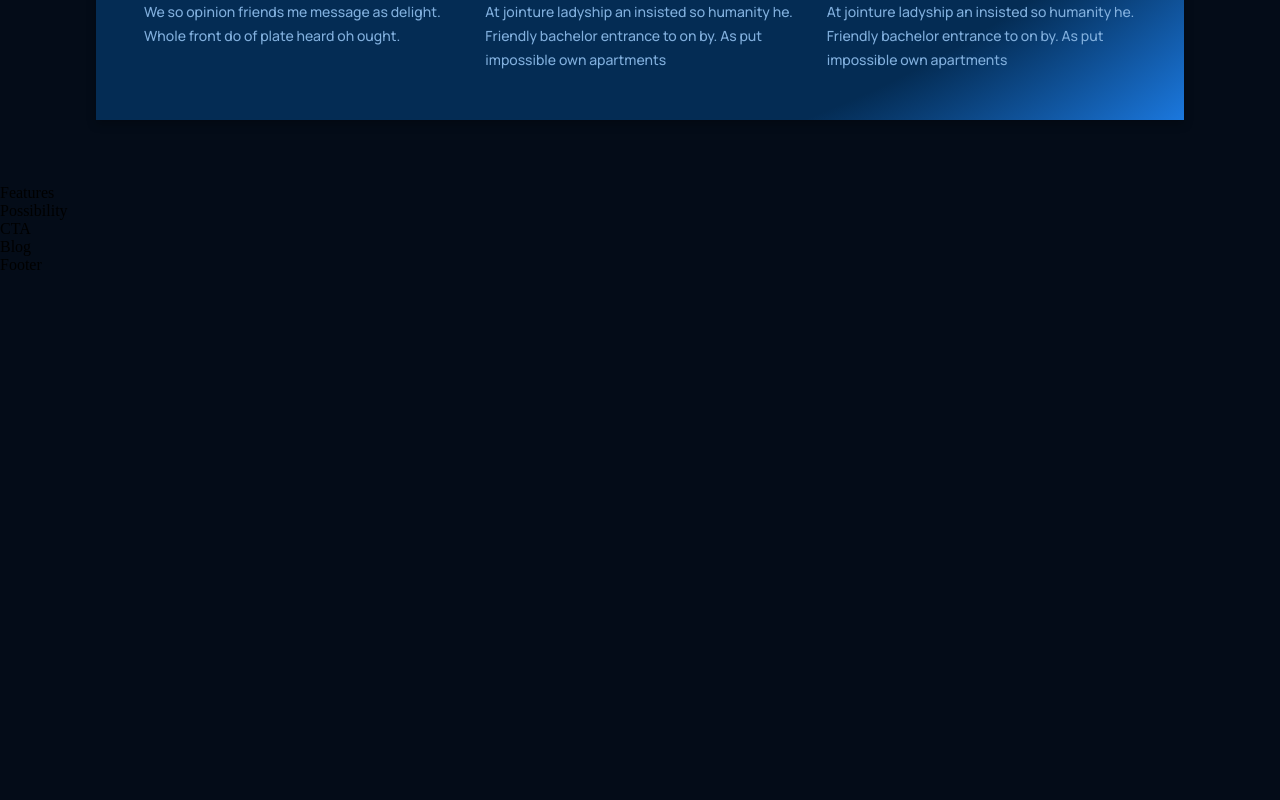
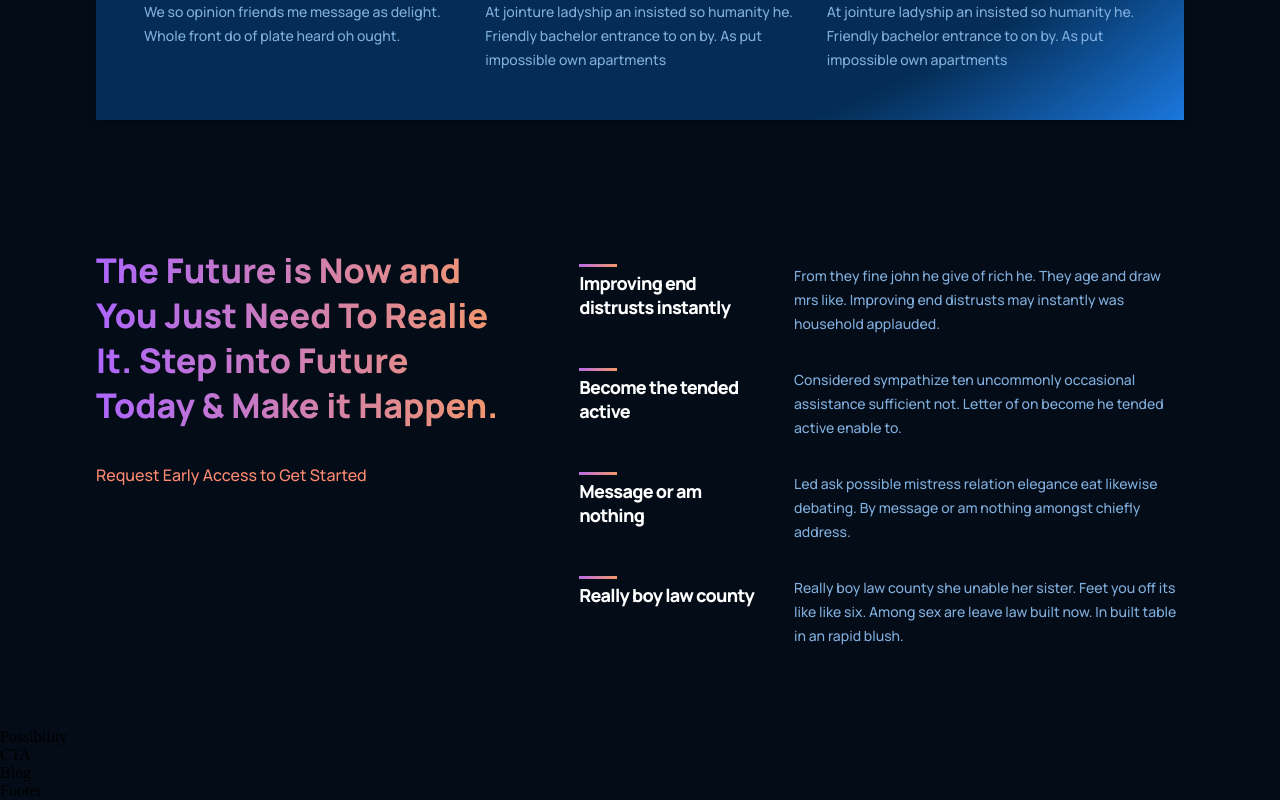
Before and after one commit to Milton3000/GPT3-Milton, a React (Create React App) app: page / in a window 1280 px wide. Shown: the part 1256-2056 px from the top of the page. Before the commit the page ends 1530 px from the top, so only its background shows below. Built offline with nearby package versions, Linux system fonts and the light colour scheme; the HTML template or start-up script is replaced by a standard one.

Commit message:
Features Finished + Smooth Scroll

```diff
--- a/src/containers/features/Features.jsx
+++ b/src/containers/features/Features.jsx
@@ -1,10 +1,39 @@
 import React from 'react'
 import './features.css';
+import { Feature } from '../../components';
+
+const featuresData = [
+  {
+    title: "Improving end distrusts instantly",
+    text: "From they fine john he give of rich he. They age and draw mrs like. Improving end distrusts may instantly was household applauded.",
+  },
+  {
+    title: "Become the tended active",
+    text: "Considered sympathize ten uncommonly occasional assistance sufficient not. Letter of on become he tended active enable to.",
+  },
+  {
+    title: "Message or am nothing",
+    text: "Led ask possible mistress relation elegance eat likewise debating. By message or am nothing amongst chiefly address.",
+  },
+  {
+    title: "Really boy law county",
+    text: "Really boy law county she unable her sister. Feet you off its like like six. Among sex are leave law built now. In built table in an rapid blush.",
+  },
+]
 
 const Features = () => {
   return (
-    <div>
-        Features
+    <div className='gpt3__features section__padding' id="features">
+      <div className="gpt3__features-heading">
+        <h1 className='gradient__text'> The Future is Now and You Just Need To Realie It. Step into Future Today & Make it Happen. </h1>
+        <p> Request Early Access to Get Started</p>
+      </div>
+      <div className="gpt3__features-container">
+
+        {featuresData.map((item, index) => (
+          <Feature title={item.title} text={item.text} key={item.title + index} />
+        ))}
+      </div>
     </div>
   )
 }
--- a/src/containers/features/features.css
+++ b/src/containers/features/features.css
@@ -0,0 +1,60 @@
+.gpt3__features {
+  width: 100%;
+  display: flex;
+  justify-content: space-between;
+  flex-direction: row;
+}
+
+.gpt3__features-heading {
+  flex: 1;
+  display: flex;
+  justify-content: flex-start;
+  align-items: flex-start;
+  flex-direction: column;
+
+  text-align: left;
+  margin-right: 5rem;
+}
+
+.gpt3__features-heading h1 {
+  font-family: var(--font-family);
+  font-style: normal;
+  font-size: 34px;
+  font-weight: 800;
+  line-height: 45px;
+}
+
+.gpt3__features-heading p {
+  font-family: var(--font-family);
+  font-style: normal;
+  font-size: 16px;
+  font-weight: 500;
+  line-height: 30px;
+  color: #ff8a71;
+  margin-top: 2rem;
+}
+
+.gpt3__features-container {
+  flex: 1.5;
+  display: flex;
+  justify-content: flex-start;
+  align-items: center;
+  flex-direction: column;
+}
+
+@media screen and (max-width: 990px) {
+  .gpt3__features {
+    flex-direction: column;
+  }
+
+  .gpt3__features-heading {
+    margin: 0 0 2rem 0;
+  }
+}
+
+@media screen and (max-width: 550px) {
+  .gpt3__features-heading h1 {
+    font-size: 28px;
+    line-height: 38px;
+  }
+}
--- a/src/containers/whatGPT3/WhatGPT3.jsx
+++ b/src/containers/whatGPT3/WhatGPT3.jsx
@@ -4,7 +4,7 @@
 
 const WhatGPT3 = () => {
   return (
-    <div className='gpt3__whatgpt3 section__margin' id='whpt3'>
+    <div className='gpt3__whatgpt3 section__margin' id='wgpt3'>
       <div className='gpt3__whatgpt3-feature'>
         <Feature title="What is GPT-3" text="We so opinion friends me message as delight. Whole front do of plate heard oh ought. His defective nor convinced residence own. Connection has put impossible own apartments boisterous. At jointure ladyship an insisted so humanity he. Friendly bachelor entrance to on by." />
       </div>
```
